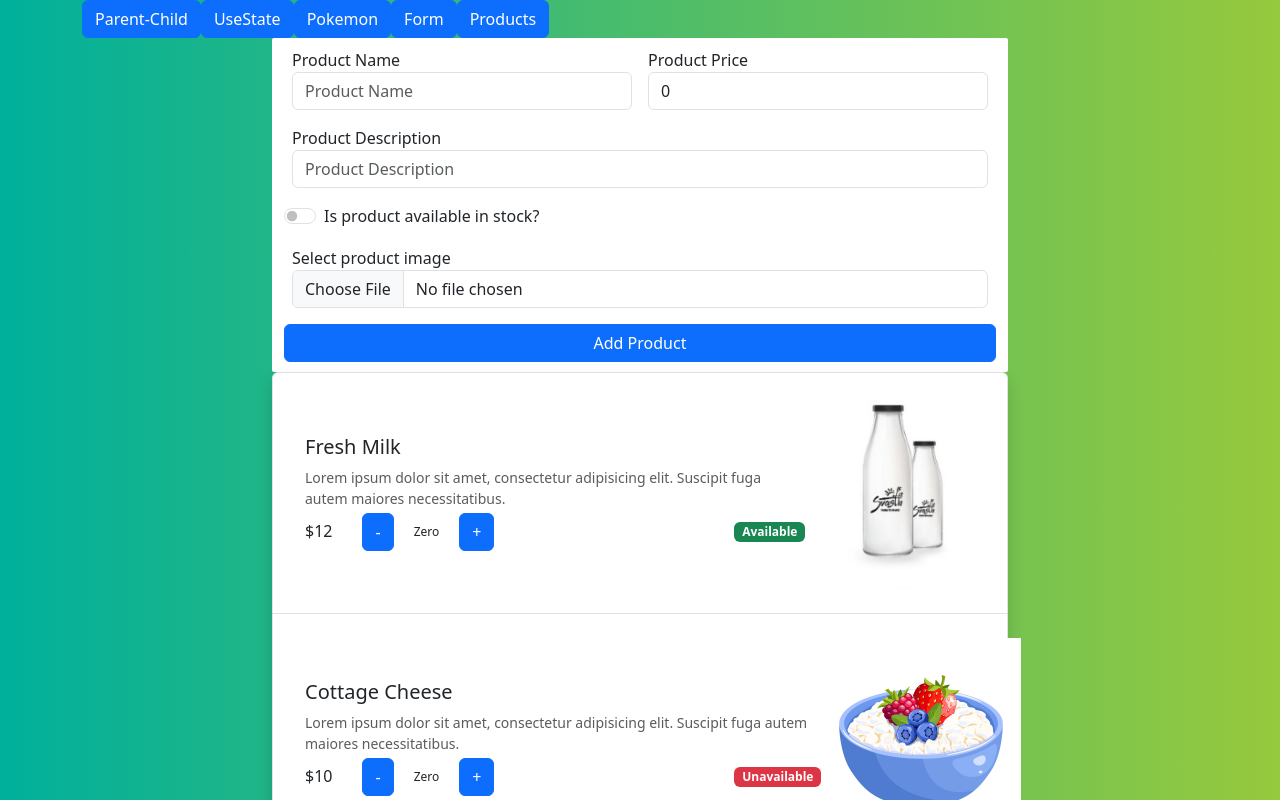
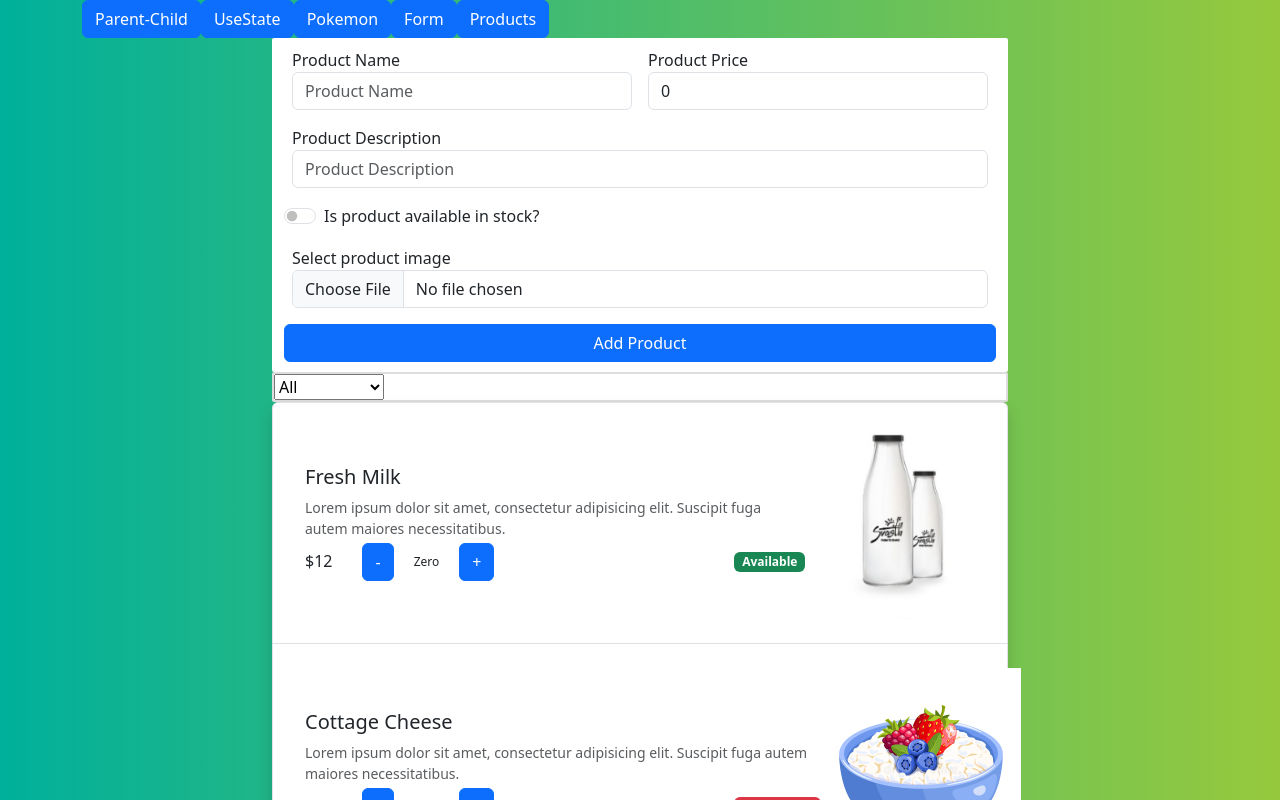
Before and after one commit to daikianjiki/ReactPractice, a React (Create React App) app: page /products in a window 1280 px wide. Shown: the top 800 px of the page. Built offline with nearby package versions, Linux system fonts and the light colour scheme.

Commit message:
created filtered products component

```diff
--- /dev/null
+++ b/src/components/FilterProduct/FilterProduct.css
@@ -0,0 +1,7 @@
+.filter-area {
+    width: 100%;
+    background-color: white;
+    padding: 2px, 20px;
+    border-radius: 2px;
+    border: #ddd 2px solid;
+}
--- /dev/null
+++ b/src/components/FilterProduct/FilterProduct.tsx
@@ -0,0 +1,18 @@
+import { ChangeEvent } from 'react'
+import './FilterProduct.css'
+
+export default function FilterProduct(props: any) {
+    function onFilterValueChanged(event:ChangeEvent<HTMLSelectElement>) {
+        props.filterValueSelected(event.target.value)
+    }
+
+    return (
+        <div className="filter-area">
+            <select name="isAvailable" onChange={onFilterValueChanged}>
+                <option value="all">All</option>
+                <option value="available">Available</option>
+                <option value="unavailable">Unavailable</option>
+            </select>
+        </div>
+    )
+}
--- a/src/pages/ProductsPage.tsx
+++ b/src/pages/ProductsPage.tsx
@@ -2,6 +2,7 @@ import { useState } from "react";
 import CreateProduct from "../components/CreateProduct/CreateProduct";
 import ProductList from "../components/ProductList/ProductList";
 import { Product } from "../models/Product";
+import FilterProduct from "../components/FilterProduct/FilterProduct";
 
 
 const products: Product[] = [
@@ -51,16 +52,31 @@ const products: Product[] = [
 export default function ProductsPage() {
 
     let [newProductList, setProductList] = useState<Product[]>(products)
+    let [filterTextValue, setFilterText] = useState('all')
 
+    let filteredProductList = newProductList.filter((product) => {
+        if(filterTextValue === 'available') {
+            return product.isAvailable === true
+        } else if(filterTextValue === 'unavailable') {
+            return product.isAvailable === false
+        } else {
+            return product
+        }
+    })
     function createProduct(product: Product) {
         product.pID = newProductList.length + 1
         setProductList([product, ...newProductList])
+    }
+
+    function onFilterValueSelected(filterValue: any) {
+        setFilterText(filterValue);
     }
     return (
         <div className="row">
             <div className="col-lg-8 mx-auto">
                 <CreateProduct createProduct={createProduct} />
-                <ProductList newProductList={newProductList} />
+                <FilterProduct filterValueSelected={onFilterValueSelected} />
+                <ProductList newProductList={filteredProductList} />
             </div>
         </div>
     )
```
